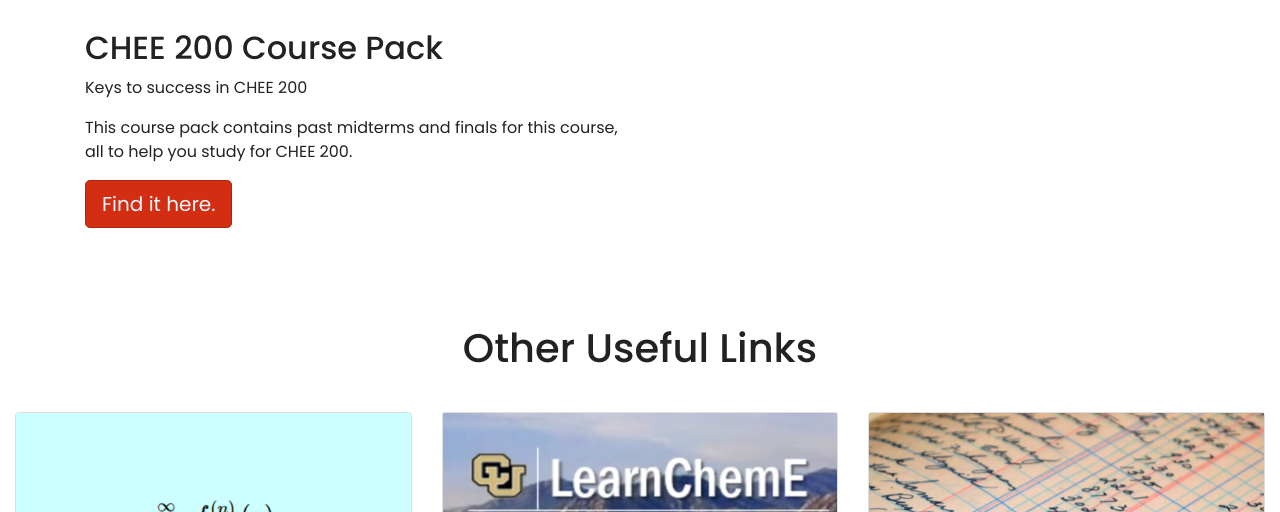
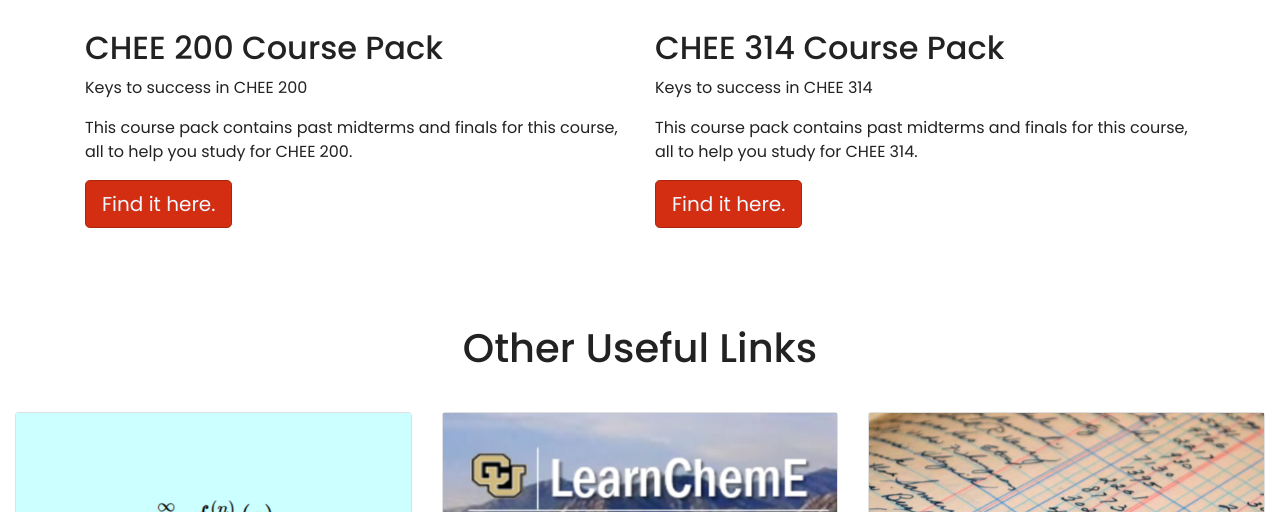
Before and after one commit to McGillEUS/chess, a plain HTML site: page resources.html in a window 1280 px wide. Shown: the part 588-1100 px from the top of the page. Drawn offline with nearby package versions, Linux system fonts and the light colour scheme.

Commit message:
Add CHEE314 coursepack

```diff
--- a/resources.html
+++ b/resources.html
@@ -118,6 +118,20 @@
 
                     </div>
 
+                    <div class="col-md-6 padding">
+                        <h2>CHEE 314 Course Pack</h2>
+                        <p>Keys to success in CHEE 314
+                        </p>
+                        <p>This course pack contains past midterms and finals for this course, all to help you study for CHEE 314.
+                        </p>
+                        <div>
+
+                        </div>
+
+                        <a href="img/2021_CHEE 314_coursepack.pdf" class= "btn btn-primary btn-lg"> Find it here. </a>
+
+                    </div>
+
                     <!--<div class="col-md-6 text-center">
                         <img src="img/youtubechannel.png" class="img-fluid" width="60%" height="auto">
                     </div>
```
Also changed, not shown: 1 other file.
